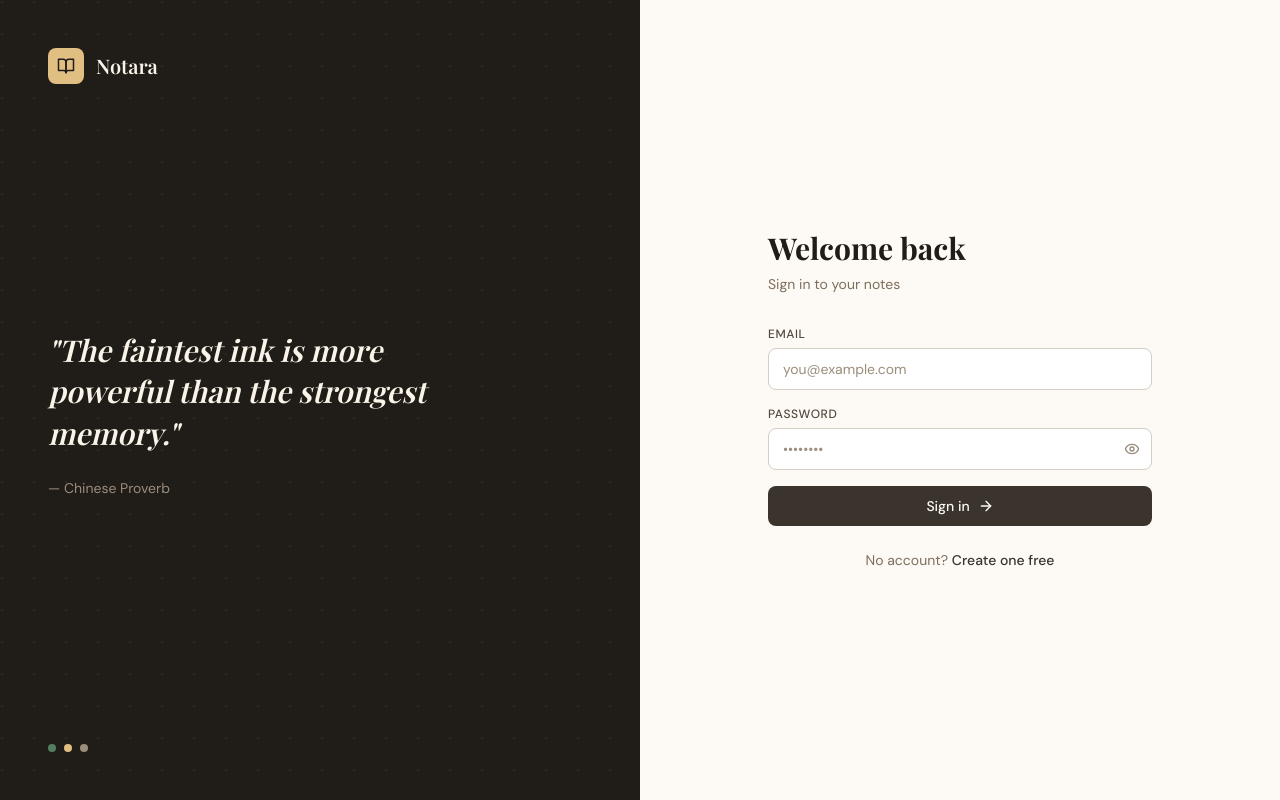
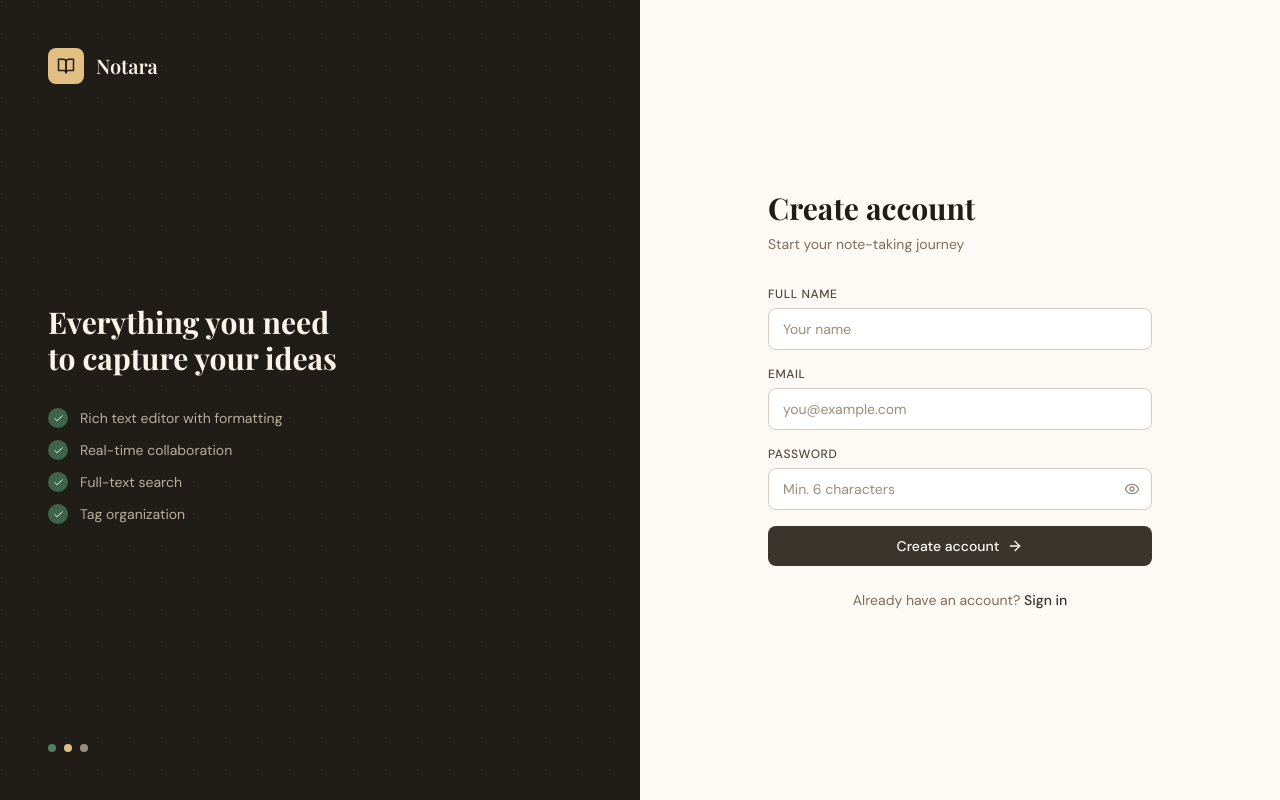
Before and after one commit to DineniDaundasekara/Note_Taking_App, a React (Vite) app in the folder client/: page /register in a window 1280 px wide. Built offline with nearby package versions, Linux system fonts and the light colour scheme; a web font is replaced by a local one.

Commit message:
update register page

```diff
--- a/client/src/pages/RegisterPage.jsx
+++ b/client/src/pages/RegisterPage.jsx
@@ -2,19 +2,17 @@ import { useState } from 'react'
 import { Link, useNavigate } from 'react-router-dom'
 import { useAuth } from '../context/AuthContext'
 import toast from 'react-hot-toast'
-import { BookOpen, Eye, EyeOff, ArrowRight } from 'lucide-react'
+import { BookOpen, Eye, EyeOff, ArrowRight, Check } from 'lucide-react'
 
-export default function LoginPage() {
-  const [form, setForm] = useState({ email: '', password: '' })
+export default function RegisterPage() {
+  const [form, setForm] = useState({ name: '', email: '', password: '' })
   const [showPw, setShowPw] = useState(false)
   const [loading, setLoading] = useState(false)
-  const { login } = useAuth()
+  const { register } = useAuth()
   const navigate = useNavigate()
 
   const handleSubmit = async (e) => {
     e.preventDefault()
-  if (!form.name.trim()) return toast.error('Name is required')
-  if (!form.email.trim()) return toast.error('Email is required')
     if (form.password.length < 6) return toast.error('Password must be at least 6 characters')
     setLoading(true)
     try {
@@ -22,17 +20,16 @@ export default function LoginPage() {
       toast.success('Account created! Welcome to Notara.')
       navigate('/dashboard')
     } catch (err) {
-    console.error('Registration error:', err)
-    const msg = err.response?.data?.message || err.message || 'Registration failed'
-    toast.error(msg)
+      toast.error(err.response?.data?.message || 'Registration failed')
     } finally {
       setLoading(false)
     }
   }
 
+  const features = ['Rich text editor with formatting', 'Real-time collaboration', 'Full-text search', 'Tag organization']
+
   return (
     <div className="min-h-screen bg-parchment-50 flex">
-      {/* Left panel */}
       <div className="hidden lg:flex lg:w-1/2 bg-ink-950 relative overflow-hidden flex-col justify-between p-12">
         <div className="absolute inset-0 opacity-5"
           style={{ backgroundImage: 'radial-gradient(circle at 2px 2px, #fdfaf5 1px, transparent 0)', backgroundSize: '32px 32px' }} />
@@ -43,10 +40,17 @@ export default function LoginPage() {
           <span className="font-display text-xl text-parchment-100 font-semibold">Notara</span>
         </div>
         <div className="relative z-10">
-          <blockquote className="font-display text-3xl text-parchment-100 leading-snug italic mb-6">
-            "The faintest ink is more<br />powerful than the strongest<br />memory."
-          </blockquote>
-          <p className="text-ink-400 text-sm">— Chinese Proverb</p>
+          <h2 className="font-display text-3xl text-parchment-100 font-bold mb-8">Everything you need<br />to capture your ideas</h2>
+          <ul className="space-y-3">
+            {features.map((f, i) => (
+              <li key={i} className="flex items-center gap-3">
+                <div className="w-5 h-5 rounded-full bg-sage-600 flex items-center justify-center flex-shrink-0">
+                  <Check size={11} className="text-white" />
+                </div>
+                <span className="text-ink-300 text-sm">{f}</span>
+              </li>
+            ))}
+          </ul>
         </div>
         <div className="relative z-10 flex items-center gap-2">
           {['bg-sage-500', 'bg-parchment-400', 'bg-ink-400'].map((c, i) => (
@@ -55,7 +59,6 @@ export default function LoginPage() {
         </div>
       </div>
 
-      {/* Right form */}
       <div className="flex-1 flex items-center justify-center p-8">
         <div className="w-full max-w-sm animate-slide-up">
           <div className="mb-8">
@@ -65,11 +68,16 @@ export default function LoginPage() {
               </div>
               <span className="font-display text-lg font-semibold text-ink-900">Notara</span>
             </div>
-            <h1 className="font-display text-3xl font-bold text-ink-950 mb-2">Welcome back</h1>
-            <p className="text-ink-500 text-sm">Sign in to your notes</p>
+            <h1 className="font-display text-3xl font-bold text-ink-950 mb-2">Create account</h1>
+            <p className="text-ink-500 text-sm">Start your note-taking journey</p>
           </div>
 
           <form onSubmit={handleSubmit} className="space-y-4">
+            <div>
+              <label className="block text-xs font-medium text-ink-700 mb-1.5 uppercase tracking-wider">Full name</label>
+              <input type="text" className="input-field" placeholder="Your name"
+                value={form.name} onChange={e => setForm(p => ({ ...p, name: e.target.value }))} required />
+            </div>
             <div>
               <label className="block text-xs font-medium text-ink-700 mb-1.5 uppercase tracking-wider">Email</label>
               <input type="email" className="input-field" placeholder="you@example.com"
@@ -78,24 +86,34 @@ export default function LoginPage() {
             <div>
               <label className="block text-xs font-medium text-ink-700 mb-1.5 uppercase tracking-wider">Password</label>
               <div className="relative">
-                <input type={showPw ? 'text' : 'password'} className="input-field pr-10" placeholder="••••••••"
+                <input type={showPw ? 'text' : 'password'} className="input-field pr-10" placeholder="Min. 6 characters"
                   value={form.password} onChange={e => setForm(p => ({ ...p, password: e.target.value }))} required />
                 <button type="button" onClick={() => setShowPw(p => !p)}
                   className="absolute right-3 top-1/2 -translate-y-1/2 text-ink-400 hover:text-ink-600">
                   {showPw ? <EyeOff size={16} /> : <Eye size={16} />}
                 </button>
               </div>
+              {form.password && (
+                <div className="mt-1.5 flex gap-1">
+                  {[...Array(4)].map((_, i) => (
+                    <div key={i} className={`h-1 flex-1 rounded-full transition-colors ${form.password.length > i * 2 + 2
+                        ? form.password.length >= 10 ? 'bg-sage-500' : form.password.length >= 6 ? 'bg-parchment-400' : 'bg-red-400'
+                        : 'bg-ink-200'
+                      }`} />
+                  ))}
+                </div>
+              )}
             </div>
             <button type="submit" className="btn-primary w-full justify-center mt-2" disabled={loading}>
               {loading
                 ? <div className="w-4 h-4 rounded-full border-2 border-parchment-50 border-t-transparent animate-spin" />
-                : <>Sign in <ArrowRight size={16} /></>}
+                : <>Create account <ArrowRight size={16} /></>}
             </button>
           </form>
 
           <p className="mt-6 text-center text-sm text-ink-500">
-            No account?{' '}
-            <Link to="/register" className="text-ink-900 font-medium hover:underline">Create one free</Link>
+            Already have an account?{' '}
+            <Link to="/login" className="text-ink-900 font-medium hover:underline">Sign in</Link>
           </p>
         </div>
       </div>
```
Lines whose indentation alone changed are shown as unchanged.
